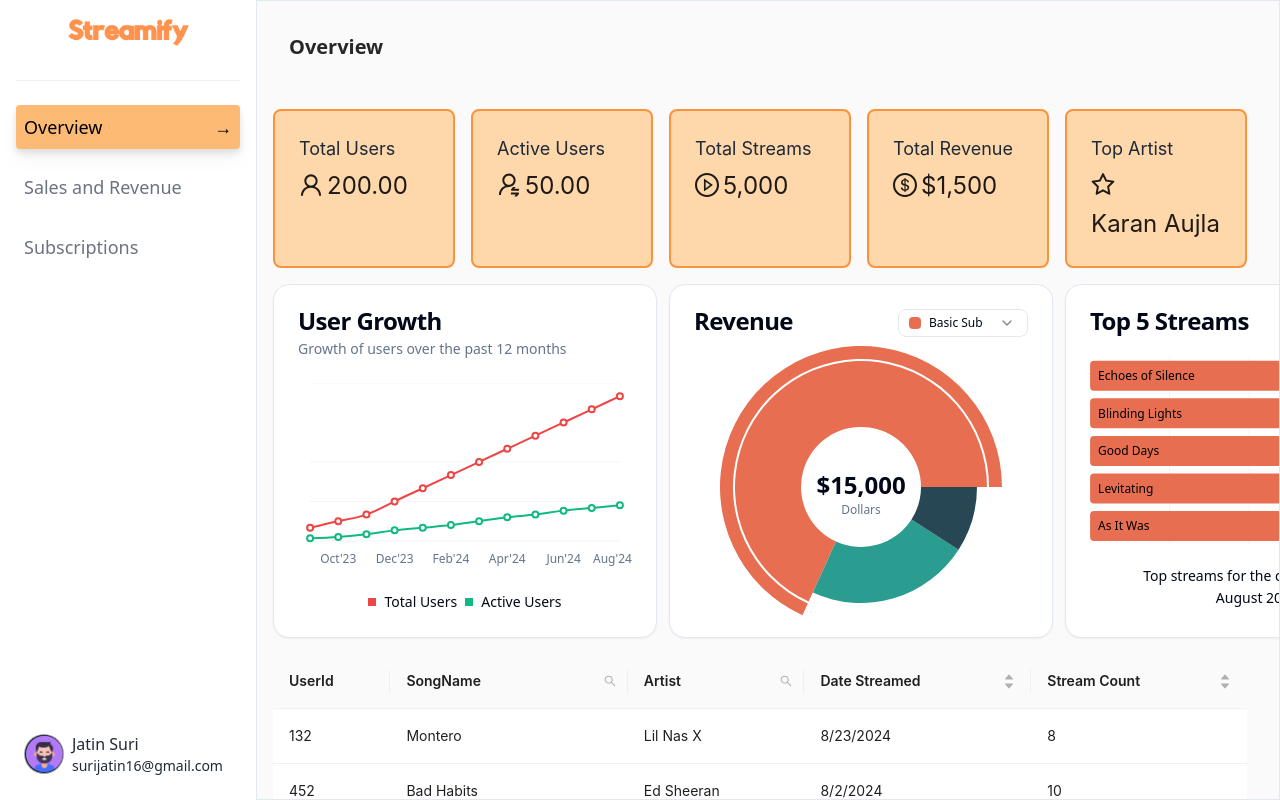
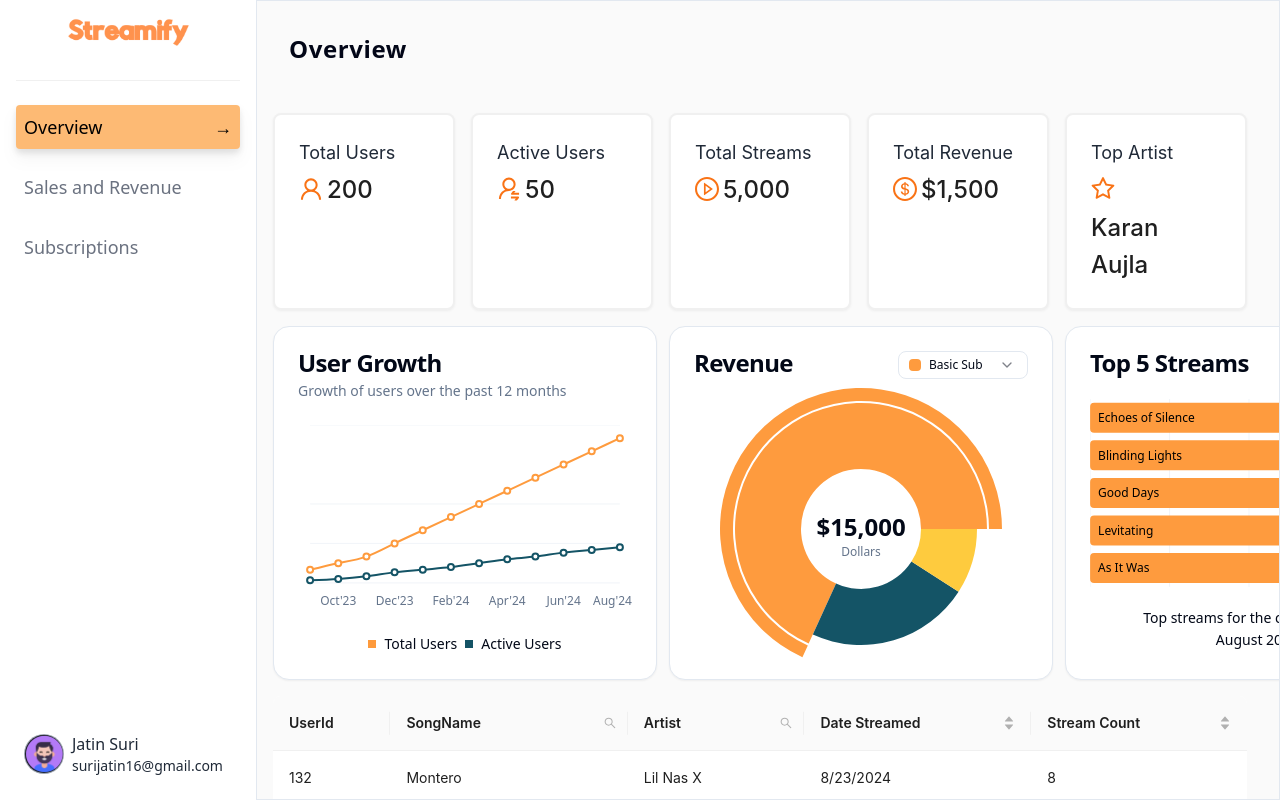
Before and after one commit to surijatin/streamify, a React (Create React App) app: page /overview in a window 1280 px wide. Built offline with nearby package versions, Linux system fonts and the light colour scheme.

Commit message:
Fix primary colors

```diff
--- a/src/components/BarChartComponent/index.tsx
+++ b/src/components/BarChartComponent/index.tsx
@@ -37,7 +37,7 @@ export function BarChartComponent({
   data: Array<Record<string, any>>;
 }) {
   return (
-    <Card className="w-96 rounded-2xl h-full">
+    <Card className="w-96 rounded-2xl h-full bg-white">
       <CardHeader>
         <CardTitle>Top 5 Streams</CardTitle>
       </CardHeader>
--- a/src/components/Header/index.tsx
+++ b/src/components/Header/index.tsx
@@ -17,7 +17,9 @@ export default function Header() {
 
   return (
     <div className="p-8">
-      <h1 className="font-bold text-xl text-zinc-800">{getTitle()}</h1>
+      <h1 className="font-bold text-slate-950 text-2xl tracking-wide ">
+        {getTitle()}
+      </h1>
     </div>
   );
 }
--- a/src/components/LineChartComponent/index.tsx
+++ b/src/components/LineChartComponent/index.tsx
@@ -34,7 +34,7 @@ export default function LineChartComponent({
   data: Array<Record<string, any>>;
 }) {
   return (
-    <Card className="w-96 rounded-2xl h-full">
+    <Card className="w-96 rounded-2xl h-full bg-white">
       <CardHeader>
         <CardTitle>User Growth</CardTitle>
         <CardDescription>
@@ -66,14 +66,14 @@ export default function LineChartComponent({
             <Line
               dataKey="totalUsers"
               type="natural"
-              stroke="#ef4444"
+              stroke="hsl(var(--chart-1))"
               strokeWidth={2}
               dot={true}
             />
             <Line
               dataKey="activeUsers"
               type="monotone"
-              stroke="#10b981"
+              stroke="hsl(var(--chart-2))"
               strokeWidth={2}
               dot={true}
             />
@@ -83,11 +83,11 @@ export default function LineChartComponent({
       <CardFooter className="flex-col gap-2 text-sm">
         <div className="flex gap-2 font-medium leading-none">
           <div className="flex items-center gap-2">
-            <div className="w-2 h-2 bg-[#ef4444]"></div>
+            <div className="w-2 h-2 bg-[#FE9A3C]"></div>
             <span>Total Users</span>
           </div>
           <div className="flex items-center gap-2">
-            <div className="w-2 h-2 bg-[#10b981]"></div>
+            <div className="w-2 h-2 bg-[#145365]"></div>
             <span>Active Users</span>
           </div>
         </div>
--- a/src/components/MetricCard/index.tsx
+++ b/src/components/MetricCard/index.tsx
@@ -23,25 +23,25 @@ export default function MetricCard({ value, title, index }: MetricCardProps) {
     <Card
       bordered={true}
       key={index}
-      className="transition-transform transform hover:scale-105 border-2 border-orange-400 bg-orange-200"
+      className="transition-transform transform hover:scale-105 border-2 bg-white drop-shadow-sm "
     >
       <Statistic
         title={<div className="text-gray-800 text-lg">{newTitle}</div>}
         value={title === "total_revenue" ? `$${val}` : val}
-        precision={2}
         prefix={
           title === "total_users" ? (
-            <UserOutlined />
+            <UserOutlined className="text-orange-500" />
           ) : title === "active_users" ? (
-            <UserSwitchOutlined />
+            <UserSwitchOutlined className="text-orange-500" />
           ) : title === "total_streams" ? (
-            <PlayCircleOutlined />
+            <PlayCircleOutlined className="text-orange-500" />
           ) : title === "total_revenue" ? (
-            <DollarOutlined />
+            <DollarOutlined className="text-orange-500" />
           ) : title === "top_artist" ? (
-            <StarOutlined />
+            <StarOutlined className="text-orange-500" />
           ) : null
         }
+        valueStyle={{ fontWeight: "500" }}
       />
     </Card>
   );
--- a/src/components/PieChartComponent/index.tsx
+++ b/src/components/PieChartComponent/index.tsx
@@ -61,7 +61,7 @@ export function PieChartComponent({
   }, [activeSource, setRevSource]);
 
   return (
-    <Card data-chart={id} className="flex flex-col w-96 rounded-2xl">
+    <Card data-chart={id} className="flex flex-col w-96 rounded-2xl bg-white">
       <ChartStyle id={id} config={chartConfig} />
       <CardHeader className="flex-row items-start space-y-0 pb-0">
         <div className="grid gap-1">
@@ -74,7 +74,7 @@ export function PieChartComponent({
           >
             <SelectValue placeholder="Select source" />
           </SelectTrigger>
-          <SelectContent align="end" className="rounded-xl">
+          <SelectContent align="end" className="rounded-xl bg-white">
             {sources.map((key) => {
               const config = chartConfig[key as keyof typeof chartConfig];
 
--- a/src/index.css
+++ b/src/index.css
@@ -24,9 +24,9 @@
     --input: 214.3 31.8% 91.4%;
     --ring: 222.2 84% 4.9%;
     --radius: 0.5rem;
-    --chart-1: 12 76% 61%;
-    --chart-2: 173 58% 39%;
-    --chart-3: 197 37% 24%;
+    --chart-1: 29, 99%, 62%;
+    --chart-2: 193, 67%, 24%;
+    --chart-3: 44, 99%, 62%;
     --chart-4: 43 74% 66%;
     --chart-5: 27 87% 67%;
   }
```
